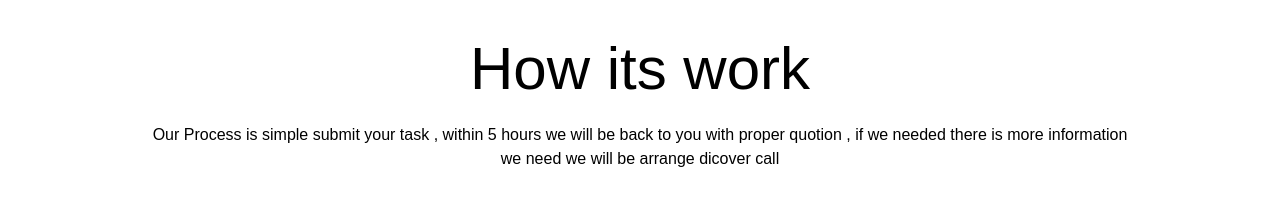
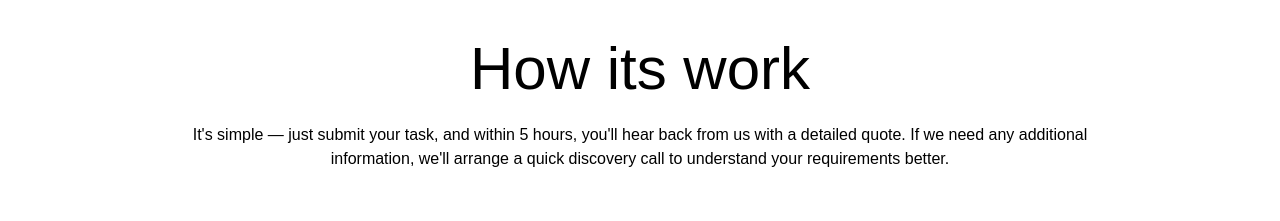
Before and after one commit to Vijendra2016/shopifytaskerwebapp, a Next.js app: page / in a window 1280 px wide. Shown: the part 2600-2821 px from the top of the page. Built offline with nearby package versions, Linux system fonts and the light colour scheme.

Commit message:
change footer menu size

```diff
--- a/src/app/page.tsx
+++ b/src/app/page.tsx
@@ -103,8 +103,9 @@ export default function Home() {
 <div className="services flex flex-col items-center justify-center text-center text-black px-6 py-16 space-y-6 max-w-5xl mx-auto">
   <h3 className="text-3xl md:text-6xl font-regular ">
     How its work</h3>
-  <p >
-Our Process is simple submit your task , within 5 hours we will be back to you with proper quotion , if we needed there is more information  we need we will be arrange dicover call</p>
+  <p >It's simple — just submit your task, and within 5 hours, you'll hear back from us with a detailed quote. If we need any additional information, we'll arrange a quick discovery call to understand your requirements better.
+
+</p>
   </div>
 </section>
 
```
